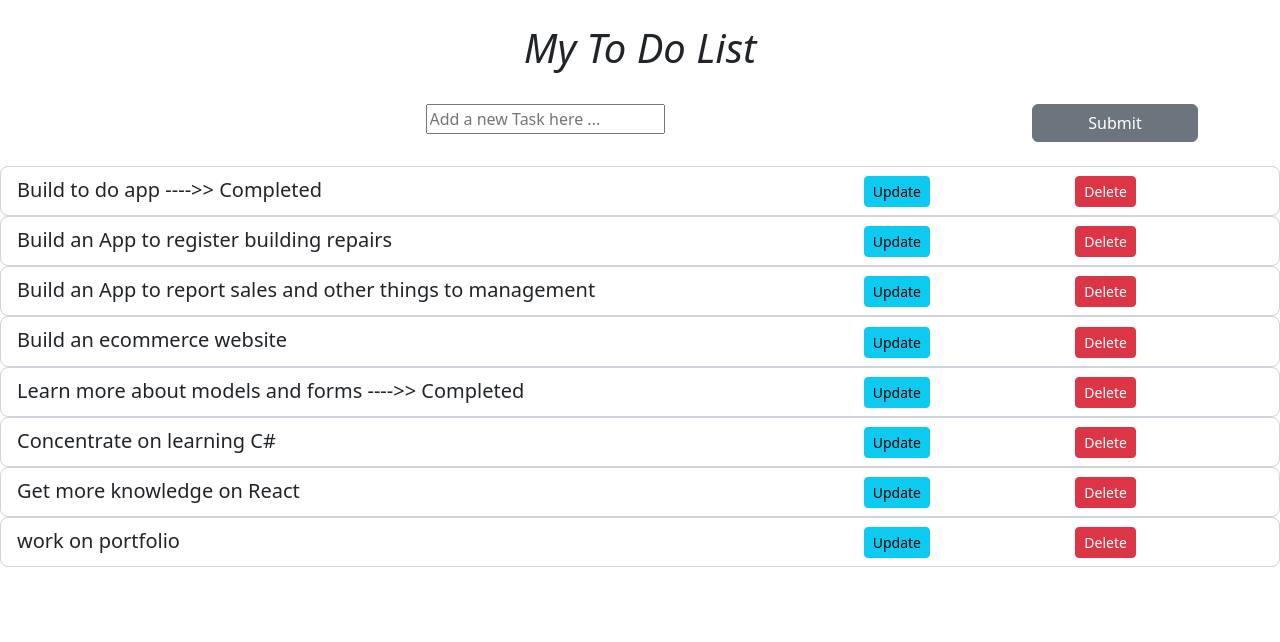
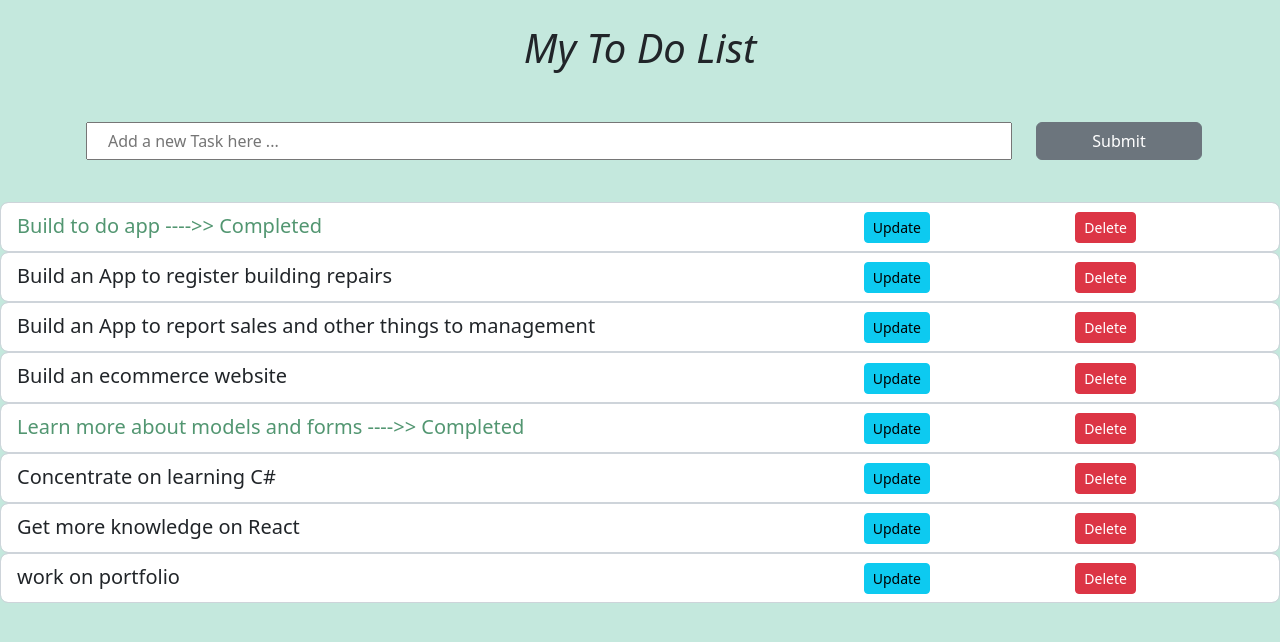
Before and after one commit to billyseel/todo, a Django app: page / in a window 1280 px wide. Shown: the top 642 px of the page. Run offline with Django 4.2, Linux system fonts and the light colour scheme; data comes from the database, SQL or seed files in the repository; some libraries are stand-ins or nearby versions.

Commit message:
Add code

```diff
--- a/app1/static/style.css
+++ b/app1/static/style.css
@@ -1,10 +1,14 @@
 body {
     background-color: rgb(196, 232, 221);
+    border-color: black;
+
+
 }
 
 h1 {
     text-shadow: 10px;
     text-shadow: rgb(195, 70, 70);
+    text-decoration-color: rgb(223, 214, 214);
 }
 
 input {
--- a/app1/templates/index.html
+++ b/app1/templates/index.html
@@ -9,14 +9,14 @@
     <meta http-equiv="X-UA-Compatible" content="IE=edge">
     <meta name="viewport" content="width=device-width, initial-scale=1.0">
     <title>home</title>
-    <link href="https://maxcdn.jsdelivr.net/npm/bootstrap@5.2.3/dist/css/bootstrap.min.css" rel="stylesheet"
+    <link href="https://cdn.jsdelivr.net/npm/bootstrap@5.2.3/dist/css/bootstrap.min.css" rel="stylesheet"
         integrity="sha384-rbsA2VBKQhggwzxH7pPCaAqO46MgnOM80zW1RWuH61DGLwZJEdK2Kadq2F9CUG65" crossorigin="anonymous">
-    <script src="https://maxcdn.jsdelivr.net/npm/bootstrap@5.2.3/dist/js/bootstrap.bundle.min.js"
+    <script src="https://cdn.jsdelivr.net/npm/bootstrap@5.2.3/dist/js/bootstrap.bundle.min.js"
         integrity="sha384-kenU1KFdBIe4zVF0s0G1M5b4hcpxyD9F7jL+jjXkk+Q2h455rYXK/7HAuoJl+0I4"
         crossorigin="anonymous"></script>
     {% comment %} <link href="//maxcdn.bootstrapcdn.com/bootstrap/3.3.1/css/bootstrap.min.css" rel="stylesheet">
-    <script src="//maxcdn.bootstrapcdn.com/bootstrap/3.3.1/js/bootstrap.min.js"> </script>
-    <link rel="stylesheet" href="{% static 'style.css' %}"> {% endcomment %}
+    <script src="//maxcdn.bootstrapcdn.com/bootstrap/3.3.1/js/bootstrap.min.js"> </script> {% endcomment %}
+    <link rel="stylesheet" href="{% static 'style.css' %}">
 </head>
 
 <body>
```
